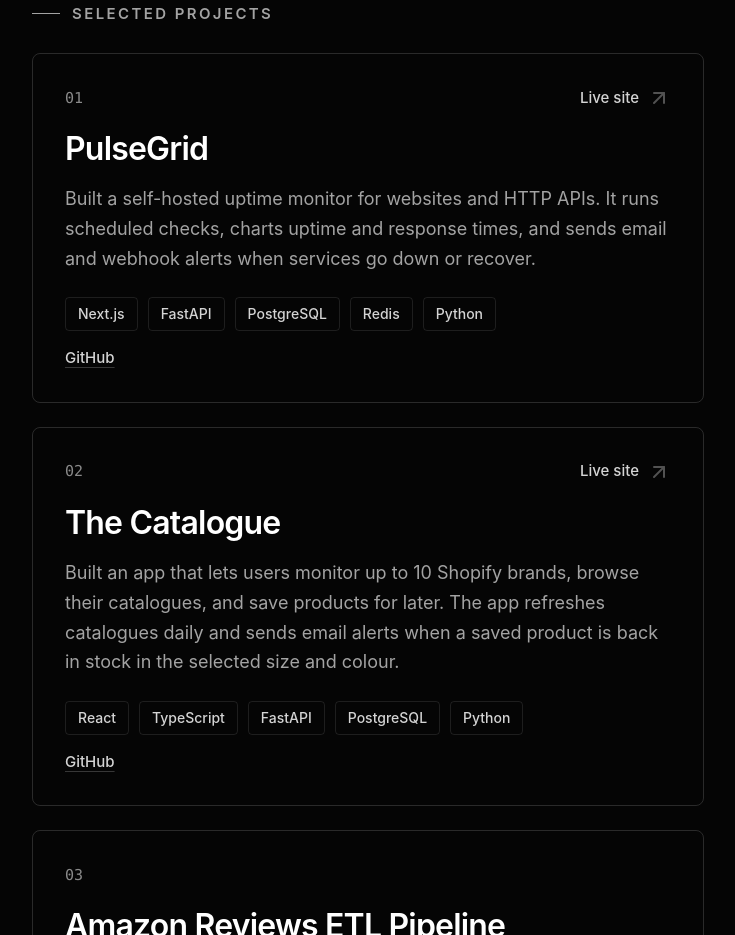
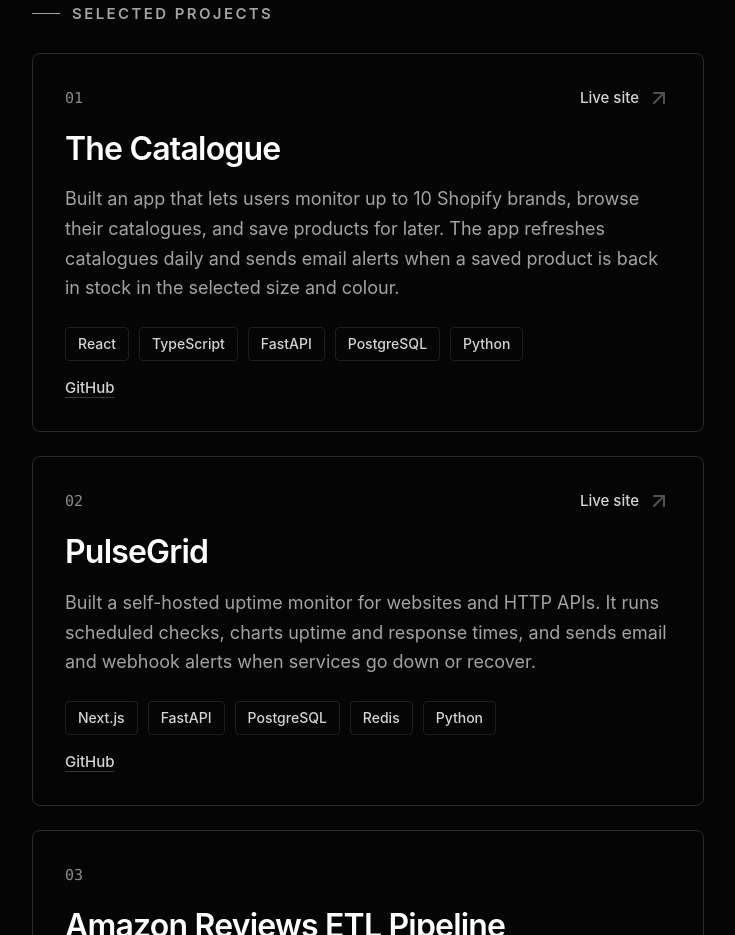
Before and after one commit to godslonelymann/myPortfolio, a Next.js app: page / in a window 1280 px wide. Shown: the part 2140-3075 px from the top of the page, without its empty margins (272-1007 px from the left). Built offline with nearby package versions, Linux system fonts and the light colour scheme.

Commit message:
Move The Catalogue to the top of Selected Projects

```diff
--- a/src/data/portfolio.ts
+++ b/src/data/portfolio.ts
@@ -41,16 +41,6 @@ export const experience: ExperienceItem[] = [
 
 export const projects: Project[] = [
   {
-    title: "PulseGrid",
-    description:
-      "Built a self-hosted uptime monitor for websites and HTTP APIs. It runs scheduled checks, charts uptime and response times, and sends email and webhook alerts when services go down or recover.",
-    technologies: ["Next.js", "FastAPI", "PostgreSQL", "Redis", "Python"],
-    repositories: [
-      { label: "GitHub", url: "https://github.com/godslonelymann/PulseGrid" },
-    ],
-    liveDemo: "https://mypulsegrid.duckdns.org/",
-  },
-  {
     title: "The Catalogue",
     description:
       "Built an app that lets users monitor up to 10 Shopify brands, browse their catalogues, and save products for later. The app refreshes catalogues daily and sends email alerts when a saved product is back in stock in the selected size and colour.",
@@ -62,6 +52,16 @@ export const projects: Project[] = [
       },
     ],
     liveDemo: "https://the-catalogue-kappa.vercel.app/",
+  },
+  {
+    title: "PulseGrid",
+    description:
+      "Built a self-hosted uptime monitor for websites and HTTP APIs. It runs scheduled checks, charts uptime and response times, and sends email and webhook alerts when services go down or recover.",
+    technologies: ["Next.js", "FastAPI", "PostgreSQL", "Redis", "Python"],
+    repositories: [
+      { label: "GitHub", url: "https://github.com/godslonelymann/PulseGrid" },
+    ],
+    liveDemo: "https://mypulsegrid.duckdns.org/",
   },
   {
     title: "Amazon Reviews ETL Pipeline",
```
